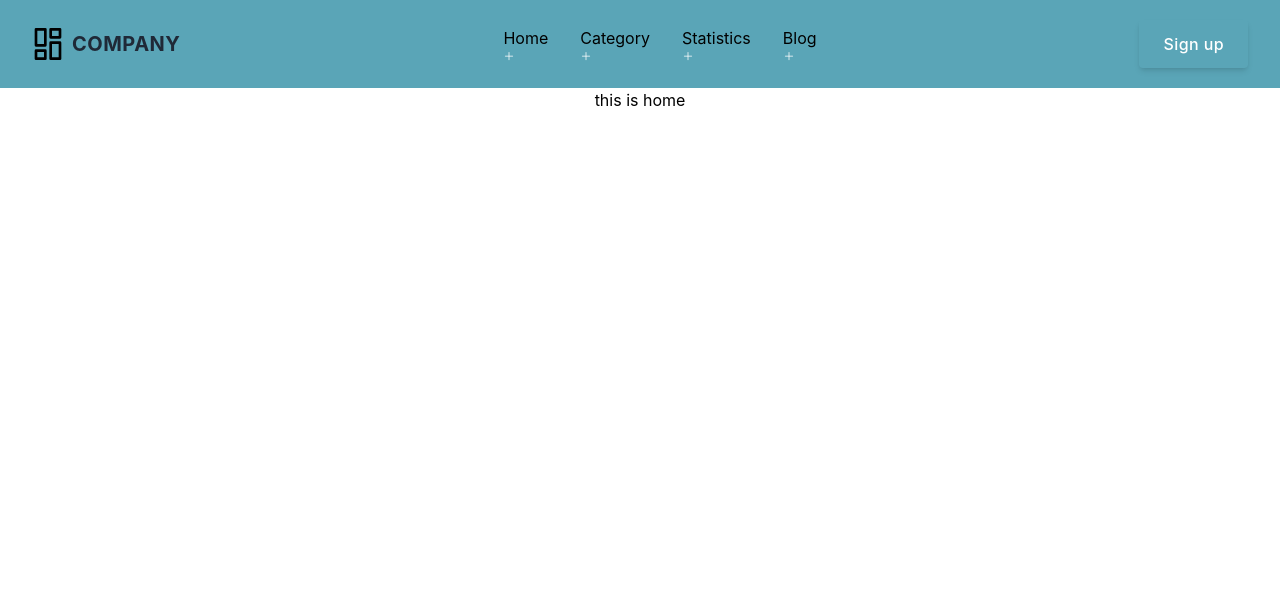
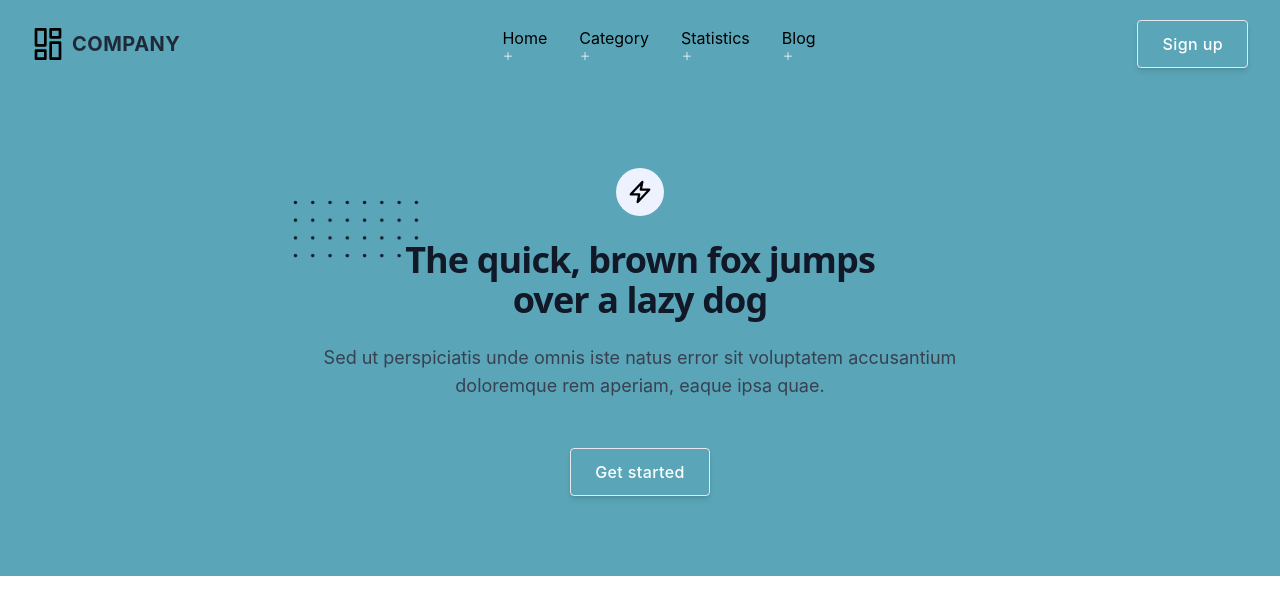
Before and after one commit to mitaly-dev/Quizizz, a React (Create React App) app: page / in a window 1280 px wide. Shown: the top 614 px of the page. Built offline with nearby package versions, Linux system fonts and the light colour scheme.

Commit message:
header section added

```diff
--- a/src/App.js
+++ b/src/App.js
@@ -1,6 +1,5 @@
 import logo from './logo.svg';
 import './App.css';
-import Header from './components/Header/Header';
 import { RouterProvider } from 'react-router-dom';
 import router from './Routes/Routes';
 
--- a/src/Routes/Routes.js
+++ b/src/Routes/Routes.js
@@ -1,12 +1,14 @@
+import Errorpage from "../components/Errorpage";
+import Home from "../components/Home";
 import Layout from "../components/Layout/Layout";
 
 const { createBrowserRouter } = require("react-router-dom");
-const { default: Home } = require("../components/Home/Home");
 
 
 const router = createBrowserRouter([
     {path:'/',
     element:<Layout></Layout>,
+    errorElement:<Errorpage></Errorpage>,
     children:[
         {path:'/',element:<Home></Home>}
     ]
--- /dev/null
+++ b/src/components/Errorpage.js
@@ -0,0 +1,21 @@
+import React from 'react';
+import { Link } from 'react-router-dom';
+
+const Errorpage = () => {
+    return (
+        <section className="flex items-center h-full sm:p-16 min-h-[100vh] bg-[#5AA5B7]">
+        <div className="container flex flex-col items-center justify-center px-5 mx-auto my-8 space-y-8 text-center sm:max-w-md">
+            <svg xmlns="http://www.w3.org/2000/svg" viewBox="0 0 512 512" className="w-40 h-40 dark:text-gray-600">
+                <path fill="currentColor" d="M256,16C123.452,16,16,123.452,16,256S123.452,496,256,496,496,388.548,496,256,388.548,16,256,16ZM403.078,403.078a207.253,207.253,0,1,1,44.589-66.125A207.332,207.332,0,0,1,403.078,403.078Z"></path>
+                <rect width="176" height="32" x="168" y="320" fill="currentColor"></rect>
+                <polygon fill="currentColor" points="210.63 228.042 186.588 206.671 207.958 182.63 184.042 161.37 162.671 185.412 138.63 164.042 117.37 187.958 141.412 209.329 120.042 233.37 143.958 254.63 165.329 230.588 189.37 251.958 210.63 228.042"></polygon>
+                <polygon fill="currentColor" points="383.958 182.63 360.042 161.37 338.671 185.412 314.63 164.042 293.37 187.958 317.412 209.329 296.042 233.37 319.958 254.63 341.329 230.588 365.37 251.958 386.63 228.042 362.588 206.671 383.958 182.63"></polygon>
+            </svg>
+            <p className="text-3xl">Sorry, we couldn't find this page.</p>
+            <Link to="/" className="px-8 py-3 font-semibold rounded-full border hover:bg-slate-100 ">Back to homepage</Link>
+        </div>
+    </section>
+    );
+};
+
+export default Errorpage;
--- /dev/null
+++ b/src/components/Header.js
@@ -0,0 +1,74 @@
+import React from 'react';
+import { Link } from 'react-router-dom';
+
+const Header = () => {
+    return (
+        <div className="px-4 py-16 mx-auto sm:max-w-xl md:max-w-full lg:max-w-screen-xl md:px-24 lg:px-8 lg:py-20">
+        <div className="max-w-xl sm:mx-auto lg:max-w-2xl">
+          <div className="flex flex-col mb-16 sm:text-center sm:mb-0">
+            <a href="/" className="mb-6 sm:mx-auto">
+              <div className="flex items-center justify-center w-12 h-12 rounded-full bg-indigo-50">
+                <svg
+                  className="w-10 h-10 text-deep-purple-accent-400"
+                  stroke="currentColor"
+                  viewBox="0 0 52 52"
+                >
+                  <polygon
+                    strokeWidth="3"
+                    strokeLinecap="round"
+                    strokeLinejoin="round"
+                    fill="none"
+                    points="29 13 14 29 25 29 23 39 38 23 27 23"
+                  />
+                </svg>
+              </div>
+            </a>
+            <div className="max-w-xl mb-10 md:mx-auto sm:text-center lg:max-w-2xl md:mb-12">
+              <h2 className="max-w-lg mb-6 font-sans text-3xl font-bold leading-none tracking-tight text-gray-900 sm:text-4xl md:mx-auto">
+                <span className="relative inline-block">
+                  <svg
+                    viewBox="0 0 52 24"
+                    fill="currentColor"
+                    className="absolute top-0 left-0 z-0 hidden w-32 -mt-8 -ml-20 text-blue-gray-100 lg:w-32 lg:-ml-28 lg:-mt-10 sm:block"
+                  >
+                    <defs>
+                      <pattern
+                        id="e77df901-b9d7-4b9b-822e-16b2d410795b"
+                        x="0"
+                        y="0"
+                        width=".135"
+                        height=".30"
+                      >
+                        <circle cx="1" cy="1" r=".7" />
+                      </pattern>
+                    </defs>
+                    <rect
+                      fill="url(#e77df901-b9d7-4b9b-822e-16b2d410795b)"
+                      width="52"
+                      height="24"
+                    />
+                  </svg>
+                  <span className="relative">The</span>
+                </span>{' '}
+                quick, brown fox jumps over a lazy dog
+              </h2>
+              <p className="text-base text-gray-700 md:text-lg">
+                Sed ut perspiciatis unde omnis iste natus error sit voluptatem
+                accusantium doloremque rem aperiam, eaque ipsa quae.
+              </p>
+            </div>
+            <div>
+              <Link
+                href="/"
+                className="inline-flex items-center justify-center h-12 px-6 font-medium tracking-wide border text-white transition duration-200 rounded shadow-md bg-deep-purple-accent-400 hover:bg-deep-purple-accent-700 focus:shadow-outline focus:outline-none"
+              >
+                Get started
+              </Link>
+            </div>
+          </div>
+        </div>
+      </div>
+    );
+};
+
+export default Header;
--- a/src/components/Home/Home.js
+++ b/src/components/Home.js
@@ -1,9 +1,10 @@
 import React from 'react';
+import Header from './Header';
 
 const Home = () => {
     return (
-        <div>
-            <h3>this is home</h3>
+        <div className='bg-[#5AA5B7]'>
+            <Header></Header>
         </div>
     );
 };
--- a/src/components/Layout/Layout.js
+++ b/src/components/Layout/Layout.js
@@ -1,11 +1,12 @@
 import React from 'react';
 import { Outlet } from 'react-router-dom';
-import Header from '../Header/Header';
+import Header from '../Header';
+import Navbar from '../Navbar';
 
 const Layout = () => {
     return (
         <div>
-            <Header></Header>
+           <Navbar></Navbar>
             <Outlet></Outlet>
         </div>
     );
--- a/src/components/Header/Header.js
+++ b/src/components/Navbar.js
@@ -1,9 +1,9 @@
 import React from 'react';
 import { useState } from 'react';
 import { PlusIcon} from '@heroicons/react/24/solid'
-import { NavLink } from 'react-router-dom';
+import { Link, NavLink } from 'react-router-dom';
 
-const Header = () => {
+const Navbar = () => {
     const [isMenuOpen, setIsMenuOpen] = useState(false);
     return (
         <div class="px-4 py-5 mx-auto w-full md:max-w-full md:px-24 lg:px-8 bg-[#5AA5B7]">
@@ -39,7 +39,7 @@ const Header = () => {
                 to="/home"
                 aria-label="Our product"
                 title="Our product"
-                class="flex font-medium tracking-wide text-white transition-colors duration-200 hover:text-deep-purple-accent-400"
+                class="flex px-2 font-medium tracking-wide text-white transition-colors duration-200 hover:text-deep-purple-accent-400"
               >
                 <span>Home</span>
                 <PlusIcon className='w-3 text-white'></PlusIcon>
@@ -50,7 +50,7 @@ const Header = () => {
                 to="/category"
                 aria-label="Our product"
                 title="Our product"
-                class="flex font-medium tracking-wide text-white transition-colors duration-200 hover:text-deep-purple-accent-400"
+                class="flex px-2 font-medium tracking-wide text-white transition-colors duration-200 hover:text-deep-purple-accent-400"
               >
                 <span>Category</span>
                 <PlusIcon className='w-3 text-white'></PlusIcon>
@@ -61,7 +61,7 @@ const Header = () => {
                 to="/statistics"
                 aria-label="Product pricing"
                 title="Product pricing"
-                class="flex font-medium tracking-wide text-white transition-colors duration-200 hover:text-deep-purple-accent-400"
+                class="flex px-2 font-medium tracking-wide text-white transition-colors duration-200 hover:text-deep-purple-accent-400"
               >
                 <span>Statistics</span>
                 <PlusIcon className='w-3 text-white'></PlusIcon>
@@ -72,7 +72,7 @@ const Header = () => {
                 to="/blog"
                 aria-label="About us"
                 title="About us"
-                class="flex font-medium tracking-wide text-white transition-colors duration-200 hover:text-deep-purple-accent-400"
+                class="flex px-2 font-medium tracking-wide text-white transition-colors duration-200 hover:text-deep-purple-accent-400"
               >
                 <span>Blog</span>
                 <PlusIcon className='w-3 text-white'></PlusIcon>
@@ -81,14 +81,14 @@ const Header = () => {
           </ul>
           <ul class="flex items-center hidden space-x-8 lg:flex">
             <li>
-              <a
-                href="/"
-                class="inline-flex items-center justify-center h-12 px-6 font-medium tracking-wide text-white transition duration-200 rounded shadow-md bg-deep-purple-accent-400 hover:bg-deep-purple-accent-700 focus:shadow-outline focus:outline-none"
+              <Link
+                to="/"
+                class="border inline-flex items-center justify-center h-12 px-6 font-medium tracking-wide text-white transition duration-200 rounded shadow-md bg-deep-purple-accent-400 hover:bg-deep-purple-accent-700 focus:shadow-outline focus:outline-none"
                 aria-label="Sign up"
                 title="Sign up"
               >
                 Sign up
-              </a>
+              </Link>
             </li>
           </ul>
           <div class="lg:hidden">
@@ -207,14 +207,14 @@ const Header = () => {
                         </NavLink>
                       </li>
                       <li>
-                        <a
-                          href="/"
-                          class="inline-flex items-center justify-center w-full h-12 px-6 font-medium tracking-wide text-white transition duration-200 rounded shadow-md bg-deep-purple-accent-400 hover:bg-deep-purple-accent-700 focus:shadow-outline focus:outline-none"
+                        <Link
+                         to="/"
+                          class="border inline-flex items-center justify-center w-full h-12 px-6 font-medium tracking-wide text-white transition duration-200 rounded shadow-md bg-deep-purple-accent-400 hover:bg-deep-purple-accent-700 focus:shadow-outline focus:outline-none"
                           aria-label="Sign up"
                           title="Sign up"
                         >
                           Sign up
-                        </a>
+                        </Link>
                       </li>
                     </ul>
                   </nav>
@@ -227,4 +227,4 @@ const Header = () => {
     );
 };
 
-export default Header;
+export default Navbar;
```
Also changed, not shown: src/components/Categories.js (renamed from src/components/Categories/Categories.js).
